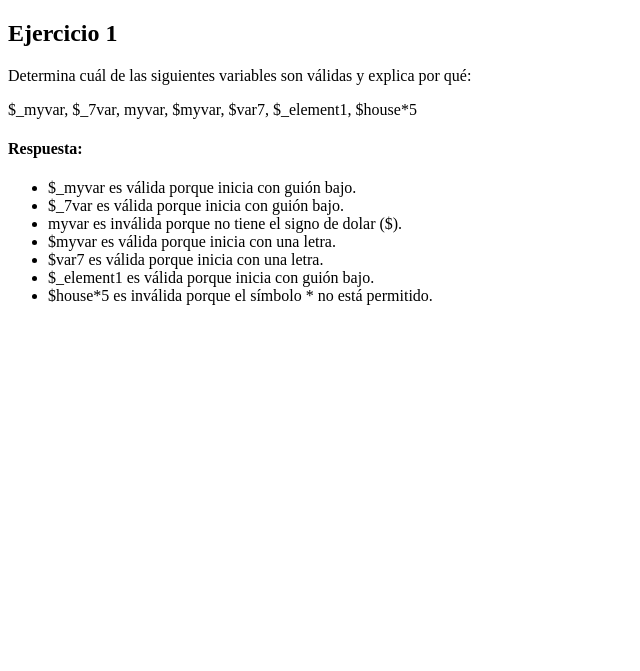
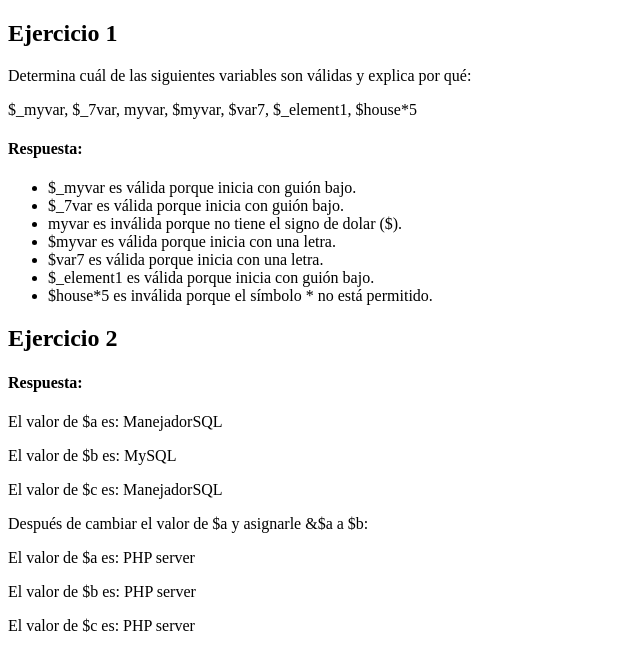
Before and after one commit to Christopher-V36/tecweb, a PHP site: page / in a window 1280 px wide. Shown: the top 671 px of the page, without its empty margins (0-640 px from the left). Run offline with PHP 8.4, Linux system fonts and the light colour scheme.

Commit message:
Actividad 2

```diff
--- a/practicas/p04/index.php
+++ b/practicas/p04/index.php
@@ -31,5 +31,28 @@
         echo '</ul>';
     ?>
 
+    <h2>Ejercicio 2</h2>
+
+    <?php
+        $a = "ManejadorSQL";
+        $b = 'MySQL';
+        $c = &$a;
+
+        echo '<h4>Respuesta:</h4>';
+        echo '<p>El valor de $a es: '.$a.'</p>';
+        echo '<p>El valor de $b es: '.$b.'</p>';
+        echo '<p>El valor de $c es: '.$c.'</p>';
+
+        $a = "PHP server";
+        $b = &$a;
+
+        echo '<p>Después de cambiar el valor de $a y asignarle &$a a $b:</p>';
+
+        echo '<p>El valor de $a es: '.$a.'</p>';
+        echo '<p>El valor de $b es: '.$b.'</p>';
+        echo '<p>El valor de $c es: '.$c.'</p>';
+    ?>
+
+
 </body>
 </html>
```
